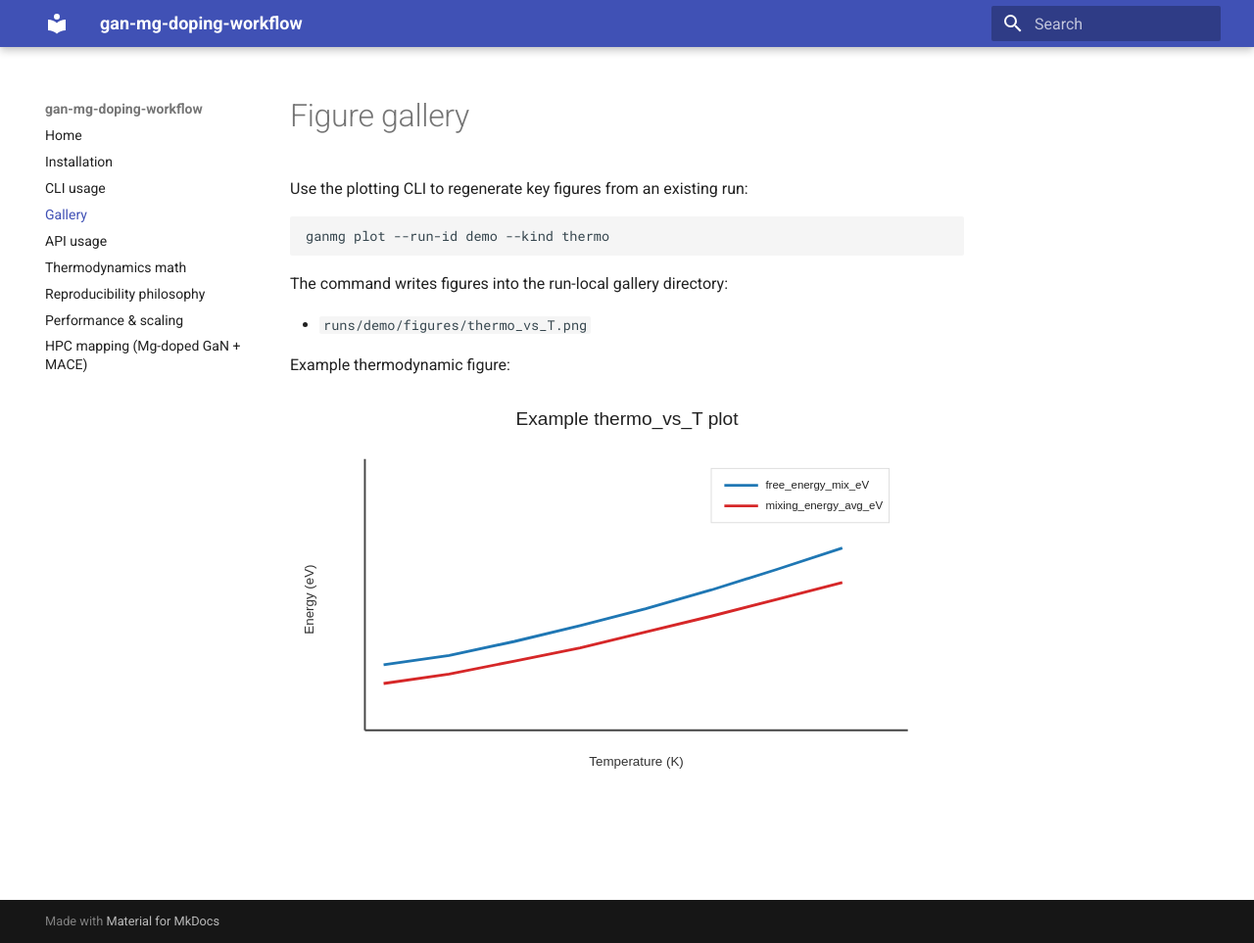
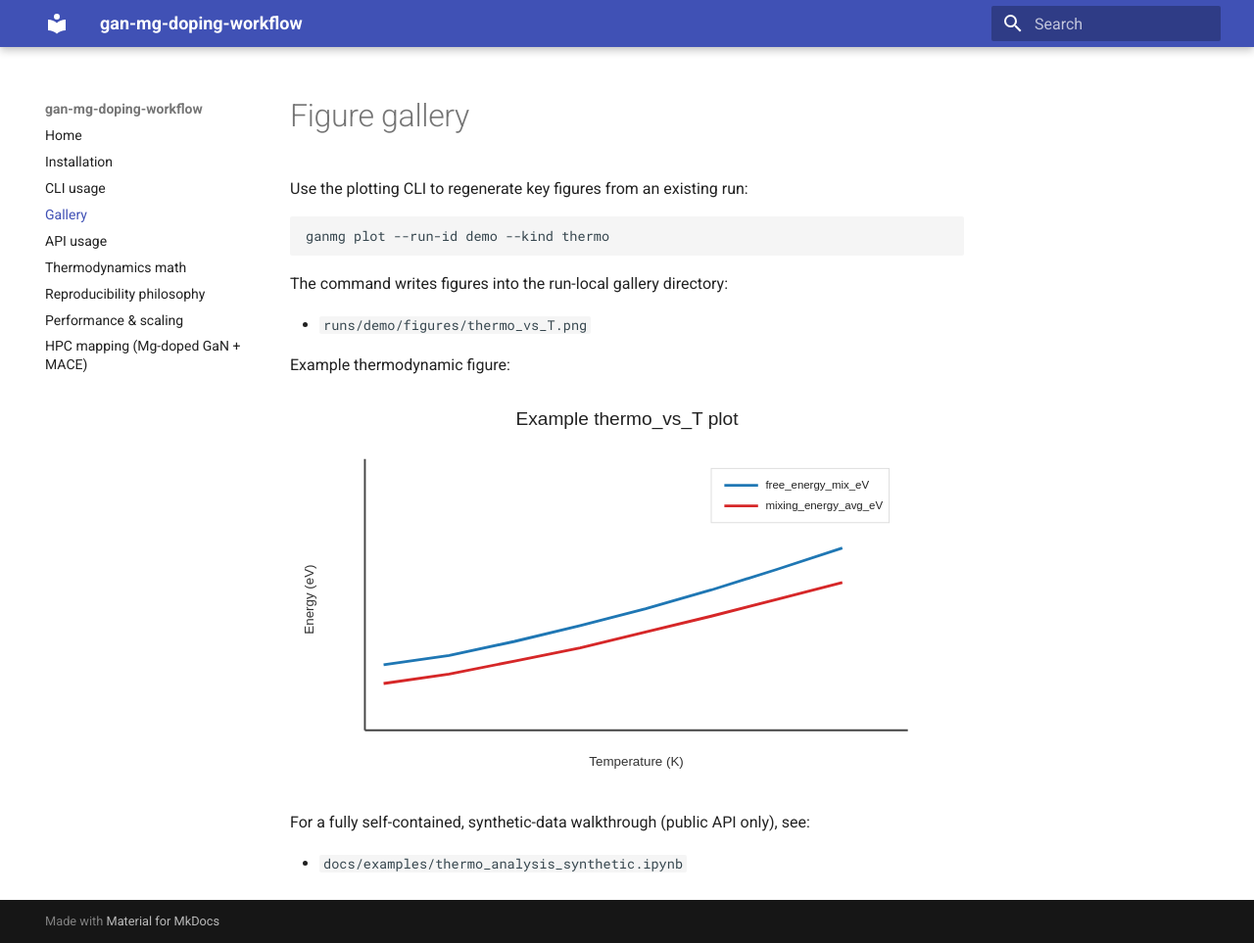
Before and after one commit to AnorakOasis001/gan-mg-doping-workflow, an MkDocs documentation site: the page built from docs/gallery.md, in a window 1280 px wide and 963 px high. Shown: the whole window at 98% size. Built offline with MkDocs 1.6.1 and Material for MkDocs 9.7.7, drawn with Linux system fonts in a browser that asks for light colours.

Commit message:
Add synthetic thermo analysis example notebook

```diff
--- a/docs/gallery.md
+++ b/docs/gallery.md
@@ -13,3 +13,7 @@ The command writes figures into the run-local gallery directory:
 Example thermodynamic figure:
 
 ![Example thermo_vs_T figure](assets/thermo-example.svg)
+
+For a fully self-contained, synthetic-data walkthrough (public API only), see:
+
+- `docs/examples/thermo_analysis_synthetic.ipynb`
```
Also changed, not shown: docs/examples/thermo_analysis_synthetic.ipynb (added).
